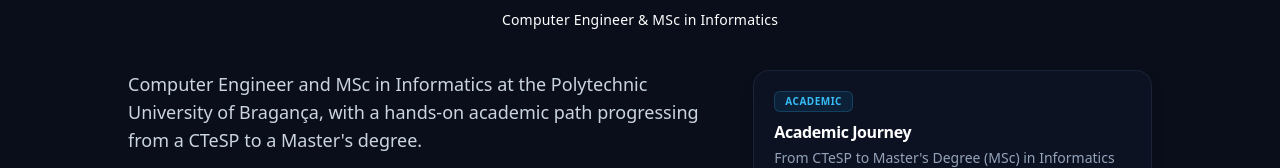
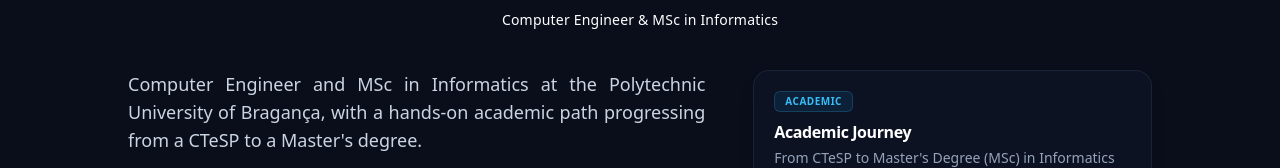
Before and after one commit to FabioFPaulo/my-portfolio, a React (Vite) app: page / in a window 1280 px wide. Shown: the part 784-952 px from the top of the page. Built offline with nearby package versions, Linux system fonts and the light colour scheme.

Commit message:
style(about): justify bio paragraphs text alignment

```diff
--- a/src/sections/about/index.scss
+++ b/src/sections/about/index.scss
@@ -9,7 +9,7 @@
         @apply space-y-4;
 
         .bio-paragraph {
-          @apply text-slate-300 text-base sm:text-lg leading-relaxed font-normal;
+          @apply text-slate-300 text-base sm:text-lg leading-relaxed font-normal text-justify;
         }
       }
 
```
